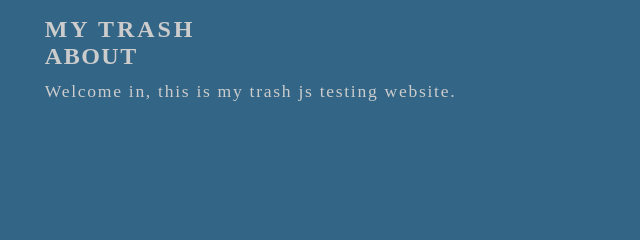
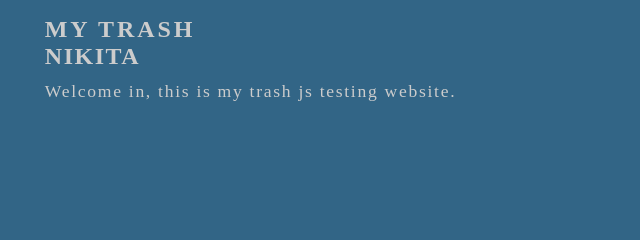
Before and after one commit to Kaifovsk/JSwebsite, a plain HTML site: page index.html in a window 1280 px wide. Shown: the top 240 px of the page, 0-640 px from the left. Drawn offline with Linux system fonts and the light colour scheme.

Commit message:
change about to nikita

```diff
--- a/index.html
+++ b/index.html
@@ -28,7 +28,7 @@
 			</nav>
 		</header>
 		<main class="main-contents">
-		<h2> About </h2>
+		<h2> Nikita </h2>
 		<p>Welcome in, this is my trash js testing website.</p>
 		</main>
 		<footer class="main-footer active-element"><p>this is a footer</p></footer>
```
